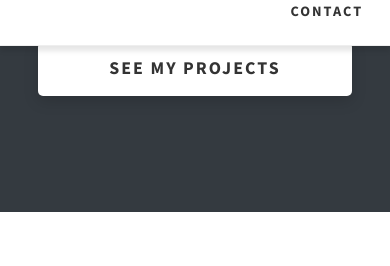
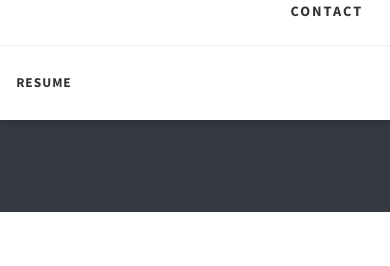
Before and after one commit to Aaron-k12/My-Portfolio-v1, a plain HTML site: page index.html in a window 390 px wide. Both pictures are taken after a click on the element 358 px from the left and 34 px from the top of the page. Shown: the part 294-560 px from the top of the page. Drawn offline with Linux system fonts and the light colour scheme.

Commit message:
update mobile view

```diff
--- a/index.html
+++ b/index.html
@@ -74,6 +74,10 @@
 
             <li class="header__sm-menu-link">
               <a href="./index.html#contact"> Contact </a>
+            </li>
+
+            <li class="header__link-wrapper">
+              <a href="https://ansahcv.tiiny.site" class="header__link" download="Ansah_CV"> Resume </a>
             </li>
           </ul>
         </div>
```
Also changed, not shown: project-1.html (+4 -1 lines), project-2.html (+4 -0 lines), project-3.html (+4 -0 lines).
